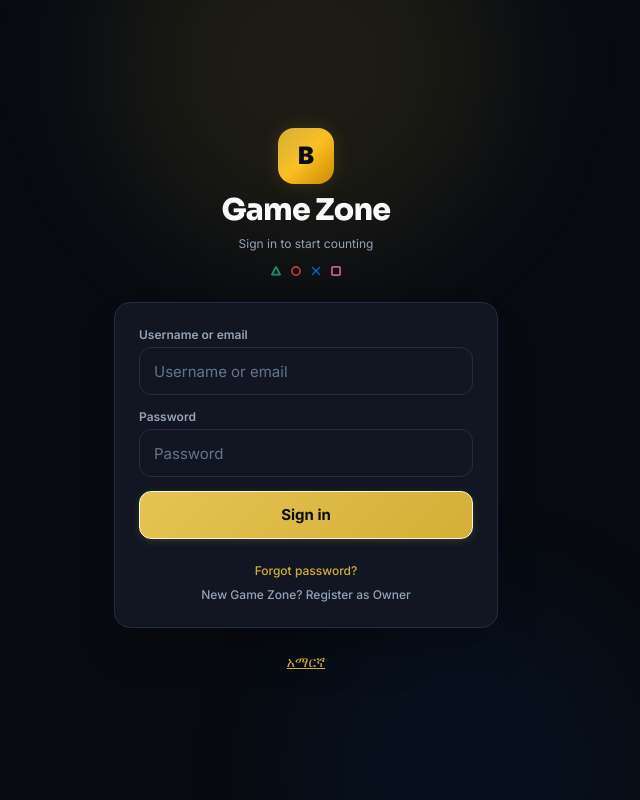
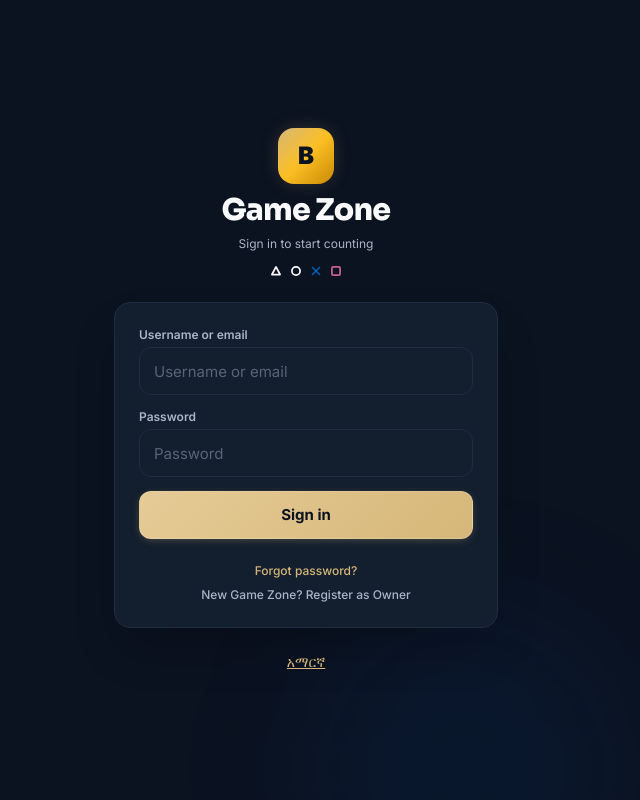
Before and after one commit to Abris21/Game-zone-Counter, a Next.js app: page /login in a window 1280 px wide. Shown: the whole page, without its empty margins (334-974 px from the left). Built offline with nearby package versions, Linux system fonts and the light colour scheme; no server answers.

Commit message:
fix(ui): align design tokens to spec, add light-mode, theme toggle, connectivity badge in header, and fix ETB format to 'ETB 0.00'

```diff
--- a/src/app/globals.css
+++ b/src/app/globals.css
@@ -2,57 +2,147 @@
 @tailwind components;
 @tailwind utilities;
 
-:root {
+/* ============================================================
+   DESIGN TOKEN SYSTEM — GameZone Counter
+   Spec source: Premium Hybrid Gaming SaaS UI
+   ============================================================ */
+
+/* Dark Mode (Default) — Spec Colors */
+:root,
+.dark {
   color-scheme: dark;
-  --bg-primary: #080B11;
-  --bg-surface: #111622;
-  --bg-elevated: #182032;
-  --color-gold: #D4AF37;
-  --color-gold-hover: #E5C453;
-  --border-subtle: #232D42;
-  --border-gold: #544622;
+
+  /* App backgrounds */
+  --bg-app:           #0B1220;
+  --bg-surface:       #131E2E;
+  --bg-elevated:      #1B293C;
+  --bg-highlight:     #1E3048;
+
+  /* Typography */
+  --color-ink:        #F8FAFC;
+  --color-ink-muted:  #AAB5C7;
+  --color-ink-dim:    #586579;
+
+  /* Brand: Champagne Gold */
+  --color-gold:        #D6B779;
+  --color-gold-hover:  #E5CB96;
+  --color-gold-muted:  #94741E;
+  --color-gold-faint:  rgba(214, 183, 121, 0.08);
+
+  /* Status */
+  --color-ok:       #34D399;
+  --color-warning:  #FBBF24;
+  --color-bad:      #FB7185;
+
+  /* PlayStation accents */
+  --color-ps-blue:  #00439C;
+  --color-ps-cyan:  #0070D1;
+
+  /* Borders */
+  --border-line:      #1E2D42;
+  --border-line-gold: #544622;
+
+  /* Shadows */
+  --shadow-glow:     0 0 20px -3px rgba(214, 183, 121, 0.25);
+  --shadow-glow-sm:  0 0 10px -2px rgba(214, 183, 121, 0.18);
 }
 
+/* Light Mode — Spec Colors */
+.light {
+  color-scheme: light;
+
+  --bg-app:           #F5F7FA;
+  --bg-surface:       #FFFFFF;
+  --bg-elevated:      #EAF0F6;
+  --bg-highlight:     #DDE7F0;
+
+  --color-ink:        #172235;
+  --color-ink-muted:  #586579;
+  --color-ink-dim:    #8A9AAD;
+
+  --color-gold:        #A78036;
+  --color-gold-hover:  #8A6820;
+  --color-gold-muted:  #C49A42;
+  --color-gold-faint:  rgba(167, 128, 54, 0.10);
+
+  --color-ok:       #059669;
+  --color-warning:  #D97706;
+  --color-bad:      #E11D48;
+
+  --color-ps-blue:  #003680;
+  --color-ps-cyan:  #005DAF;
+
+  --border-line:      #D4DCE6;
+  --border-line-gold: #C49A42;
+
+  --shadow-glow:     0 0 20px -3px rgba(167, 128, 54, 0.2);
+  --shadow-glow-sm:  0 0 10px -2px rgba(167, 128, 54, 0.15);
+}
+
+/* ============================================================
+   BASE STYLES
+   ============================================================ */
+
 body {
-  background-color: #080B11;
+  background-color: var(--bg-app);
   background-image:
-    radial-gradient(1200px 600px at 50% -10%, rgba(212, 175, 55, 0.08) 0%, transparent 70%),
-    radial-gradient(800px 400px at 85% 90%, rgba(0, 67, 156, 0.06) 0%, transparent 60%);
+    radial-gradient(1200px 600px at 50% -10%, rgba(214, 183, 121, 0.07) 0%, transparent 70%),
+    radial-gradient(800px 400px at 85% 90%, rgba(0, 67, 156, 0.05) 0%, transparent 60%);
   background-attachment: fixed;
-  color: #F8FAFC;
+  color: var(--color-ink);
   min-height: 100dvh;
   font-family: var(--font-sans), system-ui, -apple-system, sans-serif;
   overflow-x: hidden;
+  transition: background-color 0.2s ease, color 0.2s ease;
 }
 
-/* Custom sleek scrollbar */
+/* Smooth theme transitions */
+*,
+::before,
+::after {
+  transition-property: background-color, border-color, color, box-shadow;
+  transition-duration: 0.15s;
+  transition-timing-function: ease;
+}
+
+/* ============================================================
+   SCROLLBARS
+   ============================================================ */
 ::-webkit-scrollbar {
-  width: 6px;
-  height: 6px;
+  width: 5px;
+  height: 5px;
 }
 ::-webkit-scrollbar-track {
-  background: #0B0E17;
+  background: var(--bg-app);
 }
 ::-webkit-scrollbar-thumb {
-  background: #232D42;
+  background: var(--border-line);
   border-radius: 9999px;
 }
 ::-webkit-scrollbar-thumb:hover {
-  background: #3A4763;
+  background: var(--color-ink-dim);
 }
 
+/* ============================================================
+   FORM ELEMENTS
+   ============================================================ */
+
 input, select, textarea {
-  color: #F8FAFC;
+  color: var(--color-ink);
+  background-color: var(--bg-surface);
 }
 input::placeholder, textarea::placeholder {
-  color: #64748B;
+  color: var(--color-ink-dim);
 }
 select option {
-  background-color: #111622;
-  color: #F8FAFC;
+  background-color: var(--bg-surface);
+  color: var(--color-ink);
 }
 
-/* Base button styles with subtle micro-interactions */
+/* ============================================================
+   BUTTON SYSTEM  (min 48×48px for touch targets per spec)
+   ============================================================ */
+
 .btn {
   display: inline-flex;
   align-items: center;
@@ -66,28 +156,36 @@ select option {
   transition: all 0.15s ease-in-out;
   cursor: pointer;
   user-select: none;
+  background: transparent;
+  border: 1px solid transparent;
 }
 .btn:active:not(:disabled) {
-  transform: scale(0.97);
+  transform: scale(0.96);
 }
-.btn:focus-visible, input:focus-visible, select:focus-visible, textarea:focus-visible {
-  outline: 2px solid #D4AF37;
+.btn:focus-visible,
+input:focus-visible,
+select:focus-visible,
+textarea:focus-visible {
+  outline: 2px solid var(--color-gold);
   outline-offset: 2px;
 }
 
-/* Brand Button - Luxury Champagne Gold */
-.btn-gold, .btn.brand {
-  background: linear-gradient(135deg, #E5C453 0%, #D4AF37 100%);
-  color: #080B11;
+/* Brand Button — Spec: Accent Gold */
+.btn-gold,
+.btn.brand {
+  background: linear-gradient(135deg, var(--color-gold-hover) 0%, var(--color-gold) 100%);
+  color: #0B1220;
   font-weight: 700;
-  border: 1px solid #FAF4E3;
-  box-shadow: 0 2px 10px -2px rgba(212, 175, 55, 0.3);
+  border: 1px solid rgba(255, 255, 255, 0.15);
+  box-shadow: 0 2px 10px -2px rgba(214, 183, 121, 0.35);
 }
-.btn-gold:hover:not(:disabled), .btn.brand:hover:not(:disabled) {
-  background: linear-gradient(135deg, #F3E5AB 0%, #E5C453 100%);
-  box-shadow: 0 4px 16px -2px rgba(212, 175, 55, 0.45);
+.btn-gold:hover:not(:disabled),
+.btn.brand:hover:not(:disabled) {
+  filter: brightness(1.08);
+  box-shadow: 0 4px 16px -2px rgba(214, 183, 121, 0.45);
 }
-.btn-gold:disabled, .btn.brand:disabled {
+.btn-gold:disabled,
+.btn.brand:disabled {
   opacity: 0.45;
   cursor: not-allowed;
   box-shadow: none;
@@ -95,78 +193,108 @@ select option {
 
 /* Secondary / Surface Button */
 .btn-secondary {
-  background: #182032;
-  border: 1px solid #232D42;
-  color: #F8FAFC;
+  background: var(--bg-elevated);
+  border: 1px solid var(--border-line);
+  color: var(--color-ink);
 }
 .btn-secondary:hover:not(:disabled) {
-  background: #202A42;
-  border-color: #3A4763;
+  background: var(--bg-highlight);
+  border-color: var(--color-ink-dim);
 }
 
 /* Outline Gold Button */
 .btn-outline-gold {
-  background: rgba(212, 175, 55, 0.05);
-  border: 1px solid rgba(212, 175, 55, 0.4);
-  color: #D4AF37;
+  background: var(--color-gold-faint);
+  border: 1px solid rgba(214, 183, 121, 0.4);
+  color: var(--color-gold);
 }
 .btn-outline-gold:hover:not(:disabled) {
-  background: rgba(212, 175, 55, 0.12);
-  border-color: #D4AF37;
+  background: rgba(214, 183, 121, 0.14);
+  border-color: var(--color-gold);
 }
 
-/* Input standard class */
+/* ============================================================
+   INPUT COMPONENT
+   ============================================================ */
+
 .inp {
   height: 48px;
   width: 100%;
   border-radius: 12px;
-  border: 1px solid #232D42;
-  background: #111622;
+  border: 1px solid var(--border-line);
+  background: var(--bg-surface);
   padding: 0 14px;
   font-size: 0.9375rem;
-  color: #F8FAFC;
+  color: var(--color-ink);
   transition: border-color 0.15s, background-color 0.15s;
 }
 .inp:focus {
-  border-color: #D4AF37;
-  background: #141A28;
+  border-color: var(--color-gold);
+  background: var(--bg-elevated);
+  outline: none;
 }
 
-/* Card surfaces */
+/* ============================================================
+   CARD SURFACES
+   ============================================================ */
+
 .surface-card {
-  background: #111622;
-  border: 1px solid #232D42;
+  background: var(--bg-surface);
+  border: 1px solid var(--border-line);
   border-radius: 16px;
 }
 .surface-card-hover {
-  background: #111622;
-  border: 1px solid #232D42;
+  background: var(--bg-surface);
+  border: 1px solid var(--border-line);
   border-radius: 16px;
   transition: border-color 0.15s, transform 0.15s, box-shadow 0.15s;
 }
 .surface-card-hover:hover {
-  border-color: #3A4763;
+  border-color: var(--color-ink-dim);
   transform: translateY(-1px);
 }
-
 .surface-card-gold {
-  background: #111622;
-  border: 1px solid #544622;
+  background: var(--bg-surface);
+  border: 1px solid var(--border-line-gold);
   border-radius: 16px;
-  box-shadow: 0 0 15px -3px rgba(212, 175, 55, 0.08);
+  box-shadow: var(--shadow-glow-sm);
 }
 
-/* PlayStation Symbol accents */
-.ps-symbol {
+/* ============================================================
+   CONNECTIVITY STATUS BADGE  (used in header)
+   ============================================================ */
+
+.badge-online {
   display: inline-flex;
   align-items: center;
-  justify-content: center;
-  font-weight: 800;
-  font-family: monospace;
+  gap: 4px;
+  border-radius: 9999px;
+  padding: 2px 10px;
+  font-size: 0.6875rem;
+  font-weight: 700;
+  background: rgba(52, 211, 153, 0.12);
+  color: var(--color-ok);
+  border: 1px solid rgba(52, 211, 153, 0.3);
+}
+.badge-offline {
+  background: rgba(251, 113, 133, 0.12);
+  color: var(--color-bad);
+  border: 1px solid rgba(251, 113, 133, 0.3);
+}
+.badge-syncing {
+  background: rgba(251, 191, 36, 0.12);
+  color: var(--color-warning);
+  border: 1px solid rgba(251, 191, 36, 0.3);
 }
 
+/* ============================================================
+   REDUCED MOTION SUPPORT
+   ============================================================ */
+
 @media (prefers-reduced-motion: reduce) {
-  *, ::before, ::after {
+  *,
+  ::before,
+  ::after {
     animation-duration: 0.01ms !important;
     animation-iteration-count: 1 !important;
     transition-duration: 0.01ms !important;
--- a/src/components/AppLayout.tsx
+++ b/src/components/AppLayout.tsx
@@ -1,6 +1,6 @@
 'use client'
 
-import React, { useState } from 'react'
+import React, { useEffect, useState } from 'react'
 import Link from 'next/link'
 import { usePathname, useRouter } from 'next/navigation'
 import { sb } from '@/lib/supabase'
@@ -9,6 +9,45 @@ import { PlayStationSymbolsRow, ControllerIcon, TrophyIcon } from './PlayStation
 import Bell from './Bell'
 import { useI18n, useT } from '@/lib/i18n'
 import NetBanner from './NetBanner'
+import ThemeToggle from './ThemeToggle'
+
+/** Compact connectivity badge shown in the header bar (spec requirement 4.1) */
+function ConnectivityBadge() {
+  const [status, setStatus] = useState<'online' | 'offline' | 'syncing'>('online')
+
+  useEffect(() => {
+    function update() {
+      setStatus(navigator.onLine ? 'online' : 'offline')
+    }
+    update()
+    window.addEventListener('online', update)
+    window.addEventListener('offline', update)
+    // Listen for sync-pending custom events from NetBanner / offline queue
+    const onSync = () => setStatus('syncing')
+    const onSynced = () => setStatus(navigator.onLine ? 'online' : 'offline')
+    window.addEventListener('gz-sync-pending', onSync)
+    window.addEventListener('gz-sync-done', onSynced)
+    return () => {
+      window.removeEventListener('online', update)
+      window.removeEventListener('offline', update)
+      window.removeEventListener('gz-sync-pending', onSync)
+      window.removeEventListener('gz-sync-done', onSynced)
+    }
+  }, [])
+
+  const dot = status === 'online' ? 'bg-ok animate-pulse' :
+               status === 'syncing' ? 'bg-warning animate-pulse' : 'bg-bad'
+  const label = status === 'online' ? 'Online' : status === 'syncing' ? 'Sync Pending' : 'Offline'
+  const cls = status === 'online' ? 'badge-online' :
+              status === 'syncing' ? 'badge-online badge-syncing' : 'badge-online badge-offline'
+
+  return (
+    <span id="connectivity-badge" className={cls}>
+      <span className={`h-1.5 w-1.5 rounded-full ${dot}`} />
+      {label}
+    </span>
+  )
+}
 
 interface AppLayoutProps {
   children: React.ReactNode
@@ -178,8 +217,12 @@ export default function AppLayout({
 
           {/* Right header controls */}
           <div className="flex items-center gap-2 sm:gap-3">
+            {/* Connectivity badge — spec requirement 4.1 */}
+            <ConnectivityBadge />
             {action}
             <Bell />
+            {/* Theme toggle — spec requirement 4.4 */}
+            <ThemeToggle compact />
             <button
               onClick={() => setLang(lang === 'am' ? 'en' : 'am')}
               className="lg:hidden rounded-xl border border-line bg-surface px-2.5 py-1.5 text-xs font-bold text-brand"
--- /dev/null
+++ b/src/components/ThemeToggle.tsx
@@ -0,0 +1,78 @@
+'use client'
+
+import React, { useEffect, useState } from 'react'
+
+/** Reads the persisted theme. Defaults to 'dark' to match spec. */
+function getStoredTheme(): 'dark' | 'light' {
+  if (typeof window === 'undefined') return 'dark'
+  try {
+    return (localStorage.getItem('gz-theme') as 'dark' | 'light') || 'dark'
+  } catch {
+    return 'dark'
+  }
+}
+
+/** Applies the theme class to <html> and saves the preference. */
+function applyTheme(theme: 'dark' | 'light') {
+  const root = document.documentElement
+  root.classList.remove('dark', 'light')
+  root.classList.add(theme)
+  try {
+    localStorage.setItem('gz-theme', theme)
+  } catch {
+    // ignore
+  }
+}
+
+export function useTheme() {
+  const [theme, setThemeState] = useState<'dark' | 'light'>('dark')
+
+  useEffect(() => {
+    const stored = getStoredTheme()
+    setThemeState(stored)
+    applyTheme(stored)
+  }, [])
+
+  const toggleTheme = () => {
+    const next = theme === 'dark' ? 'light' : 'dark'
+    applyTheme(next)
+    setThemeState(next)
+  }
+
+  return { theme, toggleTheme }
+}
+
+interface ThemeToggleProps {
+  /** Render as icon-only compact button (for header) or with label */
+  compact?: boolean
+}
+
+export default function ThemeToggle({ compact = true }: ThemeToggleProps) {
+  const { theme, toggleTheme } = useTheme()
+
+  return (
+    <button
+      id="theme-toggle"
+      aria-label={`Switch to ${theme === 'dark' ? 'light' : 'dark'} mode`}
+      title={`Switch to ${theme === 'dark' ? 'light' : 'dark'} mode`}
+      onClick={toggleTheme}
+      className={`
+        flex items-center justify-center rounded-xl border border-line bg-surface transition-all
+        hover:border-brand/50 hover:bg-surface-elevated active:scale-95
+        ${compact ? 'h-9 w-9 text-base' : 'h-9 gap-1.5 px-3 text-xs font-semibold'}
+      `}
+    >
+      {theme === 'dark' ? (
+        <>
+          <span aria-hidden>☀️</span>
+          {!compact && <span className="text-ink-muted">Light</span>}
+        </>
+      ) : (
+        <>
+          <span aria-hidden>🌙</span>
+          {!compact && <span className="text-ink-muted">Dark</span>}
+        </>
+      )}
+    </button>
+  )
+}
--- a/tailwind.config.js
+++ b/tailwind.config.js
@@ -1,47 +1,62 @@
 /** @type {import('tailwindcss').Config} */
 module.exports = {
   content: ['./src/**/*.{ts,tsx}'],
+  // darkMode: 'class' allows both .dark and .light class-driven themes
   darkMode: 'class',
   theme: {
     extend: {
       colors: {
-        bg: '#080B11',
-        surface: '#111622',
-        'surface-elevated': '#182032',
-        'surface-highlight': '#202A42',
-        line: '#232D42',
-        'line-gold': '#544622',
-        ink: '#F8FAFC',
-        'ink-muted': '#94A3B8',
-        'ink-dim': '#64748B',
-        brand: '#D4AF37', // Champagne Gold primary
-        'brand-hover': '#BFA02E',
-        'brand-light': '#F5E6B3',
+        // App backgrounds — resolve from CSS vars so theme switching works
+        bg:                 'var(--bg-app)',
+        surface:            'var(--bg-surface)',
+        'surface-elevated': 'var(--bg-elevated)',
+        'surface-highlight':'var(--bg-highlight)',
+
+        // Borders
+        line:     'var(--border-line)',
+        'line-gold': 'var(--border-line-gold)',
+
+        // Typography
+        ink:        'var(--color-ink)',
+        'ink-muted':'var(--color-ink-muted)',
+        'ink-dim':  'var(--color-ink-dim)',
+
+        // Accent — Champagne Gold (spec: #D6B779 dark / #A78036 light)
+        brand:        'var(--color-gold)',
+        'brand-hover':'var(--color-gold-hover)',
+        'brand-light':'var(--color-gold-muted)',
+
+        // Full gold scale (dark-mode anchored values)
         gold: {
-          DEFAULT: '#D4AF37',
-          50: '#FDFBF4',
+          DEFAULT: '#D6B779',
+          50:  '#FDFBF4',
           100: '#FAF4E3',
           200: '#F5E6B3',
           300: '#EED683',
-          400: '#E5C453',
-          500: '#D4AF37',
+          400: '#E5CB96',
+          500: '#D6B779',
           600: '#B89628',
           700: '#91741D',
           800: '#6B5416',
           900: '#4A3910',
         },
+
+        // Status colors — exact spec values
+        ok:      'var(--color-ok)',       // dark: #34D399  light: #059669
+        warning: 'var(--color-warning)',  // dark: #FBBF24  light: #D97706
+        bad:     'var(--color-bad)',      // dark: #FB7185  light: #E11D48
+
+        // PlayStation button palette
         ps: {
-          blue: '#00439C',
-          cyan: '#0070D1',
+          blue:     '#00439C',
+          cyan:     '#0070D1',
           triangle: '#00F0FF',
-          circle: '#FF3366',
-          cross: '#3388FF',
-          square: '#FF66CC',
+          circle:   '#FF3366',
+          cross:    '#3388FF',
+          square:   '#FF66CC',
         },
-        ok: '#10B981',
-        warning: '#F59E0B',
-        bad: '#EF4444',
       },
+
       fontFamily: {
         display: [
           'var(--font-display)',
@@ -63,10 +78,11 @@ module.exports = {
         ],
         am: ['var(--font-am)', 'Noto Sans Ethiopic', 'sans-serif'],
       },
+
       boxShadow: {
-        glow: '0 0 20px -3px rgba(212, 175, 55, 0.25)',
-        'glow-sm': '0 0 10px -2px rgba(212, 175, 55, 0.2)',
-        'glow-blue': '0 0 20px -3px rgba(0, 112, 209, 0.25)',
+        glow:       'var(--shadow-glow)',
+        'glow-sm':  'var(--shadow-glow-sm)',
+        'glow-blue':'0 0 20px -3px rgba(0, 67, 156, 0.25)',
       },
     },
   },
```
Also changed, not shown: src/app/layout.tsx (+18 -1 lines), src/lib/finance.ts (+7 -4 lines), 1 other file (tests, documents, lock files or other folders).
